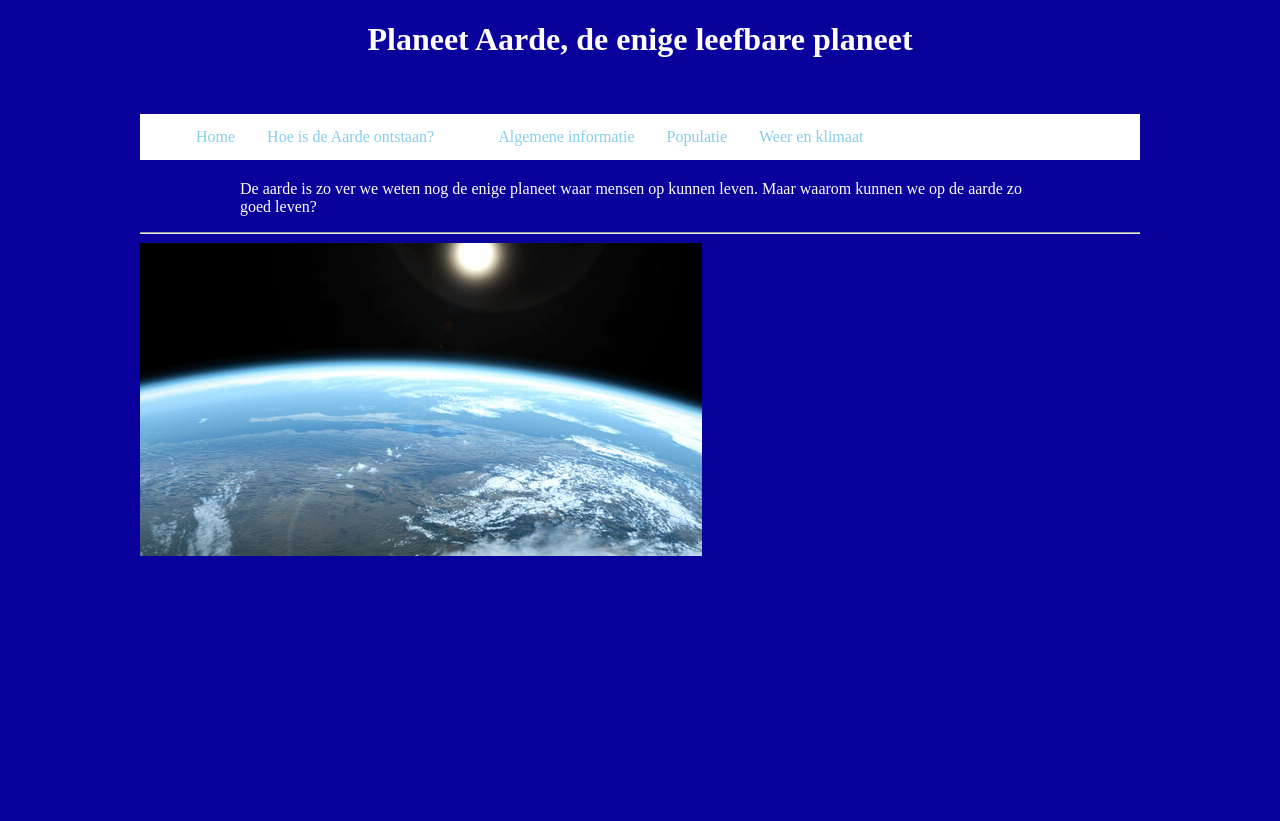
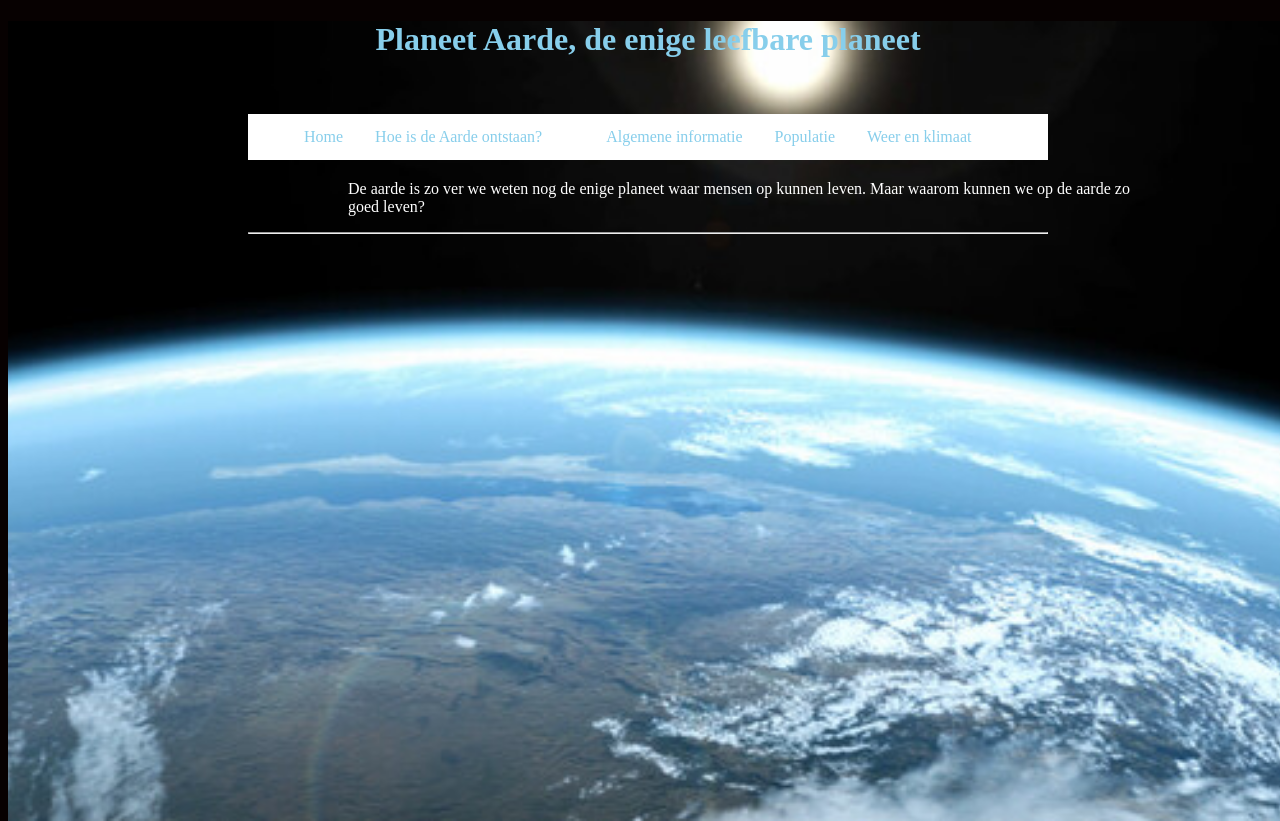
Before and after one commit to emmaus-4v/website-4vin2-Ziyad, a plain HTML site: page index.html in a window 1280 px wide. Drawn offline with Linux system fonts and the light colour scheme.

Commit message:
achtergrond plaaje

```diff
--- a/index.html
+++ b/index.html
@@ -7,10 +7,10 @@
         <title>Planeet Aarde, de enige leefbare planeet</title>
     </head>
 
-    <body>
+    <body class="bg">
         <main>
             <header>
-                <h1 class="kleur">Planeet Aarde, de enige leefbare planeet</h1>
+                <h1 class="blauw">Planeet Aarde, de enige leefbare planeet</h1>
                 <br>
             </header>
             <nav>
@@ -28,7 +28,7 @@
             </p>
             <footer><hr></footer>
 
-            <img src="561961.jpg"
+
 
 
 
--- a/style.css
+++ b/style.css
@@ -1,4 +1,28 @@
 /* Basislayout */
+
+
+  .bg {
+    /* The image used */
+    background-image: url("561961.jpg");
+  width: 100%;
+    /* Full height */
+    height: 100%;
+
+    /* Center and scale the image nicely */
+    background-position: center;
+    background-repeat: no-repeat;
+    background-size: cover;
+  }
+
+.blauw {
+    color: skyblue;
+    text-align: center;
+    position: relative;
+}
+
+
+
+
 
 #foto{
 
@@ -10,14 +34,14 @@
 p{
 
     color:#ffffff;
-    margin-left:450px;
+    margin-right:650px;
     width:800px;
     margin-top:50px;
 }
 html, body {
     height: 100%;
-    padding: 0;
-    background-color:rgb(10, 0, 156);
+    padding: 0px;
+    background-color:rgb(7, 1, 1);
 
     color: #303030;
     font: Verdana, Arial, Sans-Serif;
@@ -30,7 +54,7 @@ html, body {
 }
 main {
     margin: 0 auto;
-    width: 1000px;
+    width: 800px;
 
 
 
@@ -102,12 +126,12 @@ nav li a.active {
 }
 p.midden{
     margin-left:100px;
-    margin-top:20px;
+    margin-top: 20px
 
 }
 ol{
     color: #ffffff;
-    margin-left:430px;
+    margin-right:470px;
     width:800px;
     margin-top:10px;
 
```
Also changed, not shown: grondstoffen.html (+4 -0 lines), info.html (+1 -1 lines).
